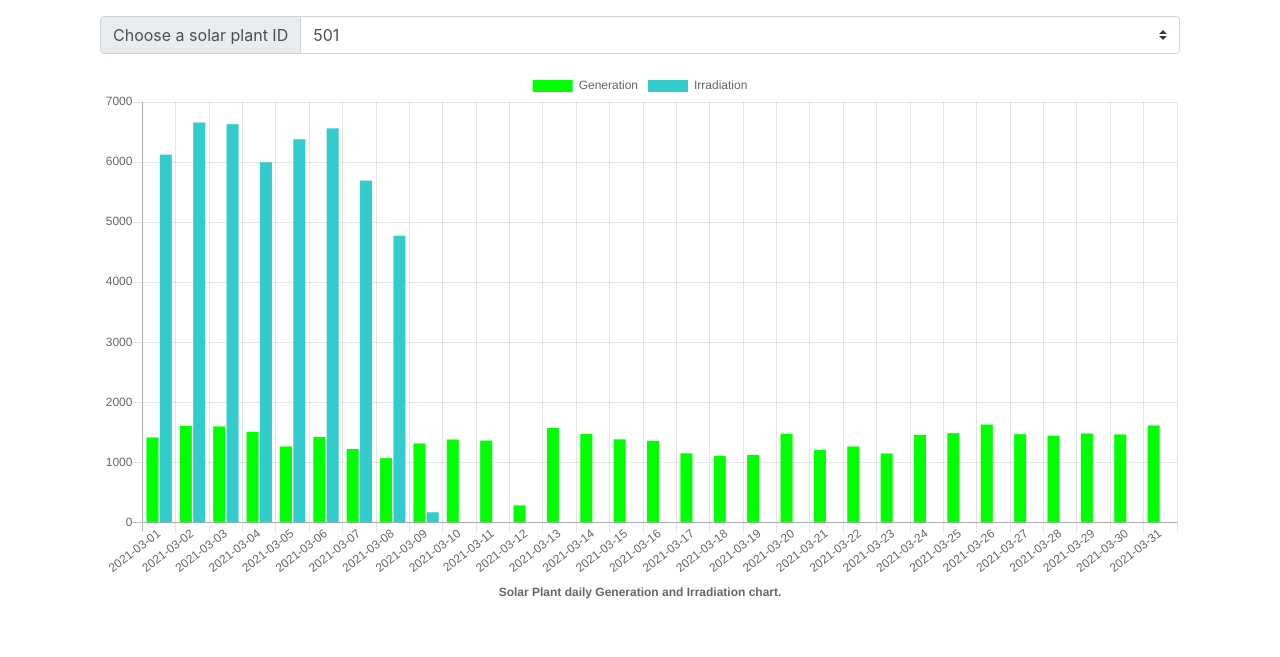
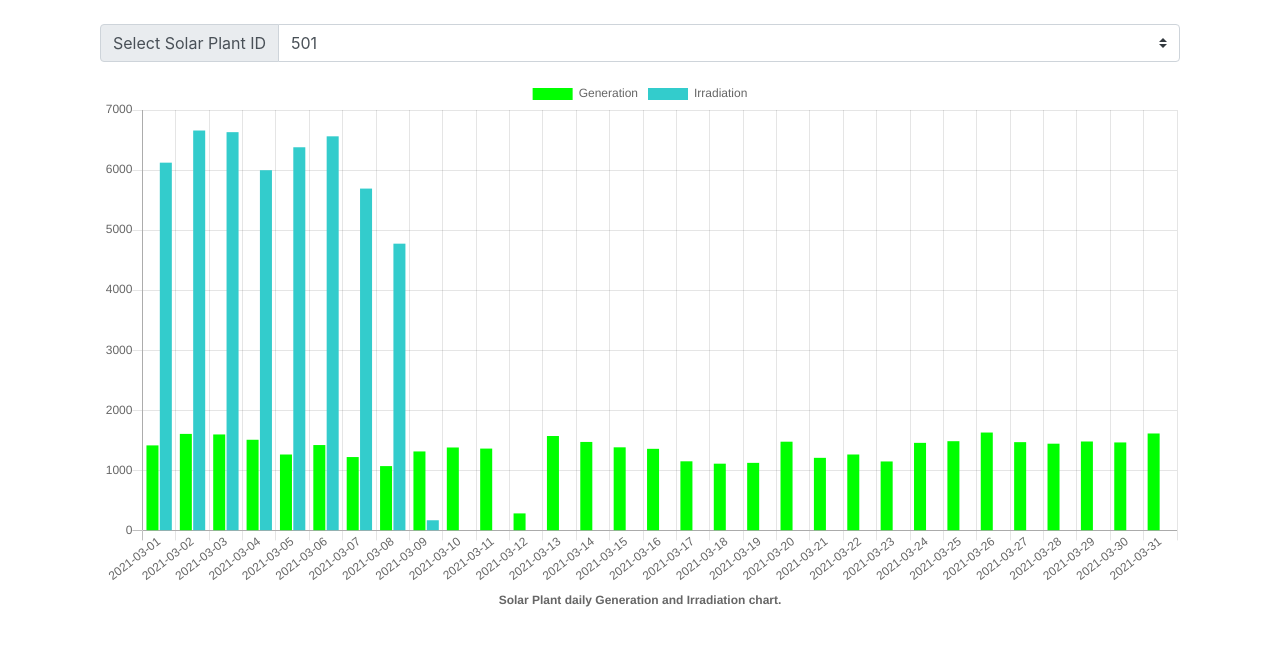
Before and after one commit to naeem-akhtar/amplussolar_assignment_naeem, a Django app: page / in a window 1280 px wide. Shown: the top 657 px of the page. Run offline with Django 3.2, Linux system fonts and the light colour scheme; data comes from the database, SQL or seed files in the repository; data that the repository does not hold is empty; some libraries are stand-ins or nearby versions.

Commit message:
Show error popup when no plants information is provided from backend. GUI title name improvement

```diff
--- a/solar_plants/static/solar_plants/js/barchart.js
+++ b/solar_plants/static/solar_plants/js/barchart.js
@@ -1,4 +1,4 @@
-let solar_plants_report_endpoint = "solarplant/report"
+let solar_plant_report_endpoint = "solarplant/report"
 
 // Plot chart once the page is ready
 $(document).ready(() => {
@@ -14,8 +14,14 @@ $("#selectedSolarPlant").click(() => {
 let plotBarChartForSelectedPlant = () => {
     let selectedSolarPlant = document.getElementById('selectedSolarPlant').value;
 
+    // Do not fetch data if no 'plant_id' is provided from backend.
+    if (!selectedSolarPlant) {
+        window.alert("Solar Plants information not available.");
+        return;
+    }
+
     $.ajax({
-        url: solar_plants_report_endpoint,
+        url: solar_plant_report_endpoint,
         type: "GET",
         dataType: "json",
         data: {
@@ -46,12 +52,13 @@ let plotBarChartForSelectedPlant = () => {
 
 
 let plotBarChart = (data) => {
-    let context = document.getElementById('reportBarChart').getContext('2d');
+    let context = document.getElementById('reportBarChartCanvas').getContext('2d');
     let barChartConfig = {
         type: 'bar',
         data: data,
         options: {
             responsive: true,
+            maintainAspectRatio: true,
             title: {
                 display: true,
                 position: 'bottom',
@@ -69,8 +76,8 @@ let plotBarChart = (data) => {
 let clearReportChart = () => {
     // The ".clear()" method will clears the canvas, but
     // it leaves the object alive, instead remove and create a new canvas.
-    $('#reportBarChart').remove();
-    $('#reportSolarPlant').append(
-        '<canvas id="reportBarChart"></canvas>'
+    $('#reportBarChartCanvas').remove();
+    $('#reportBarChart').append(
+        '<canvas id="reportBarChartCanvas" class="table"></canvas>'
     );
 }
--- a/solar_plants/templates/solar_plants/barchart.html
+++ b/solar_plants/templates/solar_plants/barchart.html
@@ -3,17 +3,17 @@
 {% block chart %}
     <div class="input-group mb-3">
         <div class="input-group-prepend">
-            <label class="input-group-text" for="solarPlant">Choose a solar plant ID</label>
+            <label class="input-group-text" for="solarPlant">Select Solar Plant ID</label>
         </div>
         <select class="custom-select" name="solarPlant" id="selectedSolarPlant">
-            {% if plants %}
-                {% for plant in plants %}
-                <option value={{ plant.plant_id }}>{{ plant.plant_id }}</option>
-                {% endfor %}
-            {% endif %}
+        {% for plant in plants %}
+            <option value={{ plant.plant_id }}>{{ plant.plant_id }}</option>
+        {% endfor %}
         </select>
     </div>
-    <canvas id="reportBarChart"></canvas>
+    <div id="reportBarChart" class="table-responsive">
+        <canvas id="reportBarChartCanvas" class="table"></canvas>
+    </div>
 {% endblock chart %}
 
 {% load static %}
--- a/solar_plants/templates/solar_plants/report.html
+++ b/solar_plants/templates/solar_plants/report.html
@@ -1,8 +1,12 @@
 {% extends "base.html" %}
 
 {% block content %}
-    <div class="container my-3" id="reportSolarPlant">
-        {% block chart %}
-        {% endblock chart %}
+    <div class="container-fluid">
+        <div class="row">
+            <div class="col-12 my-4">
+            {% block chart %}
+            {% endblock chart %}
+            </div>
+        </div>
     </div>
 {% endblock content %}
--- a/solar_plants/views.py
+++ b/solar_plants/views.py
@@ -16,7 +16,8 @@ def report_page(request):
     Render barchart page with all the plants ids.
     """
     context = {
-        'plants': list(SolarPlant.objects.all().order_by('plant_id'))
+        'page_title': 'Solar Plant Report',
+        'plants': list(SolarPlant.objects.all().order_by('plant_id')),
     }
     return render(request, template_name='solar_plants/barchart.html', context=context)
 
@@ -29,7 +30,7 @@ def solar_plant_report(request):
     if request.method == 'GET':
         plant_id = request.GET.get('plant_id', None)
 
-        if plant_id is None:
+        if not plant_id:
             logger.error(ERROR_MSG__MISSING_PLANT_ID)
             return HttpResponseBadRequest(content=ERROR_MSG__MISSING_PLANT_ID)
 
--- a/templates/base.html
+++ b/templates/base.html
@@ -5,8 +5,11 @@
         <meta name="viewport" content="width=device-width, initial-scale=1, shrink-to-fit=no">
 
         <link rel="stylesheet" href="https://stackpath.bootstrapcdn.com/bootstrap/4.3.1/css/bootstrap.min.css" integrity="sha384-ggOyR0iXCbMQv3Xipma34MD+dH/1fQ784/j6cY/iJTQUOhcWr7x9JvoRxT2MZw1T" crossorigin="anonymous">
-
-        <title>Solar Plants</title>
+        {% if page_title %}
+            <title>{{ page_title }}</title>
+        {% else %}
+            <title>Solar Plants</title>
+        {% endif %}
     </head>
 
     <body>
```
